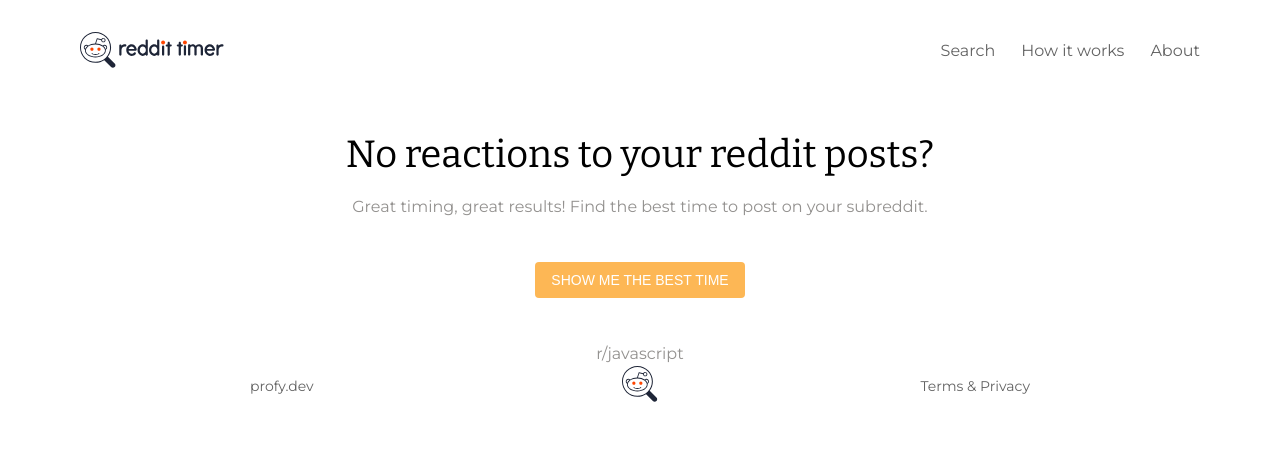
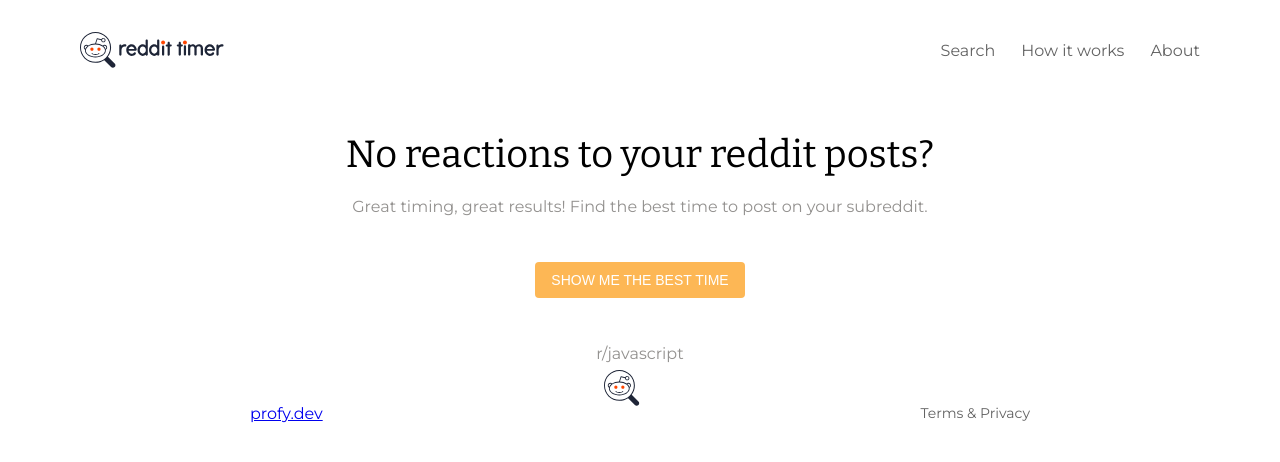
Before and after one commit to gwlee412/reddit-timer-gwlee412, a React (Create React App) app: page /search in a window 1280 px wide. Shown: the top 462 px of the page. Built offline with nearby package versions, Linux system fonts and the light colour scheme.

Commit message:
a tag link instead for external links

```diff
--- a/src/Footer.js
+++ b/src/Footer.js
@@ -7,9 +7,9 @@ import {
 function Footer() {
   return (
     <Container>
-      <PageLinks to="https://profy.dev/employers">
+      <a href="https://profy.dev/employers" target="_blank" rel="noopener noreferrer">
         profy.dev
-      </PageLinks>
+      </a>
       <Link to="/">
         <Logo />
       </Link>
--- a/src/StyledFooter.js
+++ b/src/StyledFooter.js
@@ -4,7 +4,6 @@ import { ReactComponent } from './sign.svg';
 
 export const Container = styled.footer`
 width: 100%;
-padding:
 height: 100px;
 margin: 0 auto;
   padding: 0 250px;
@@ -15,7 +14,7 @@ margin: 0 auto;
 
 export const Logo = styled(ReactComponent)`
   margin-top:2px;
-  margin-left:45px;
+  margin-bottom:45px;
 `;
 
 export const PageLinks = styled(Link)`
--- a/src/styles.css
+++ b/src/styles.css
@@ -24,7 +24,3 @@ h1{
 h1, h2{
     font-family: 'Bitter', serif;
 }
-
-a{
-    color:'#0087ff';
-}
```
